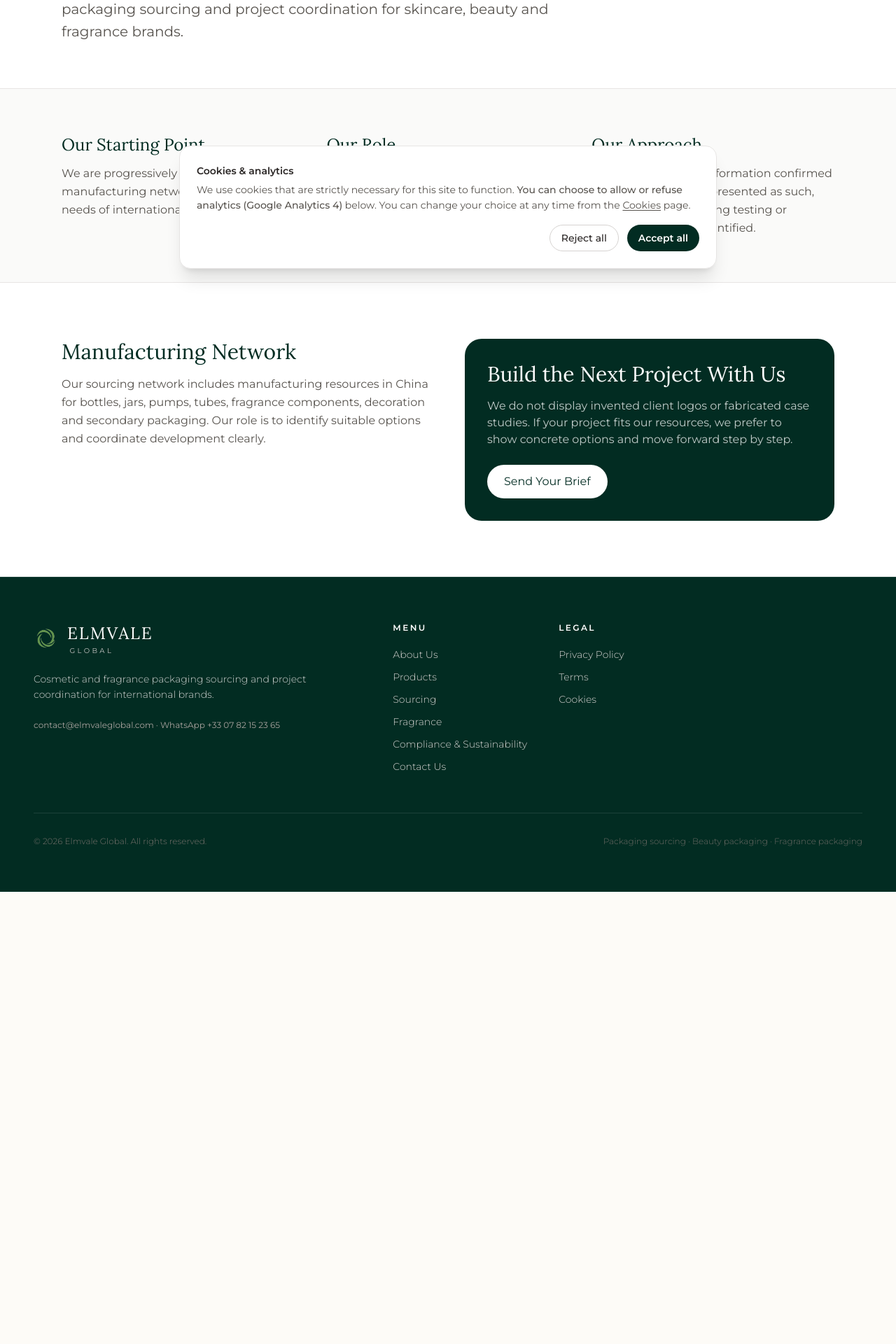
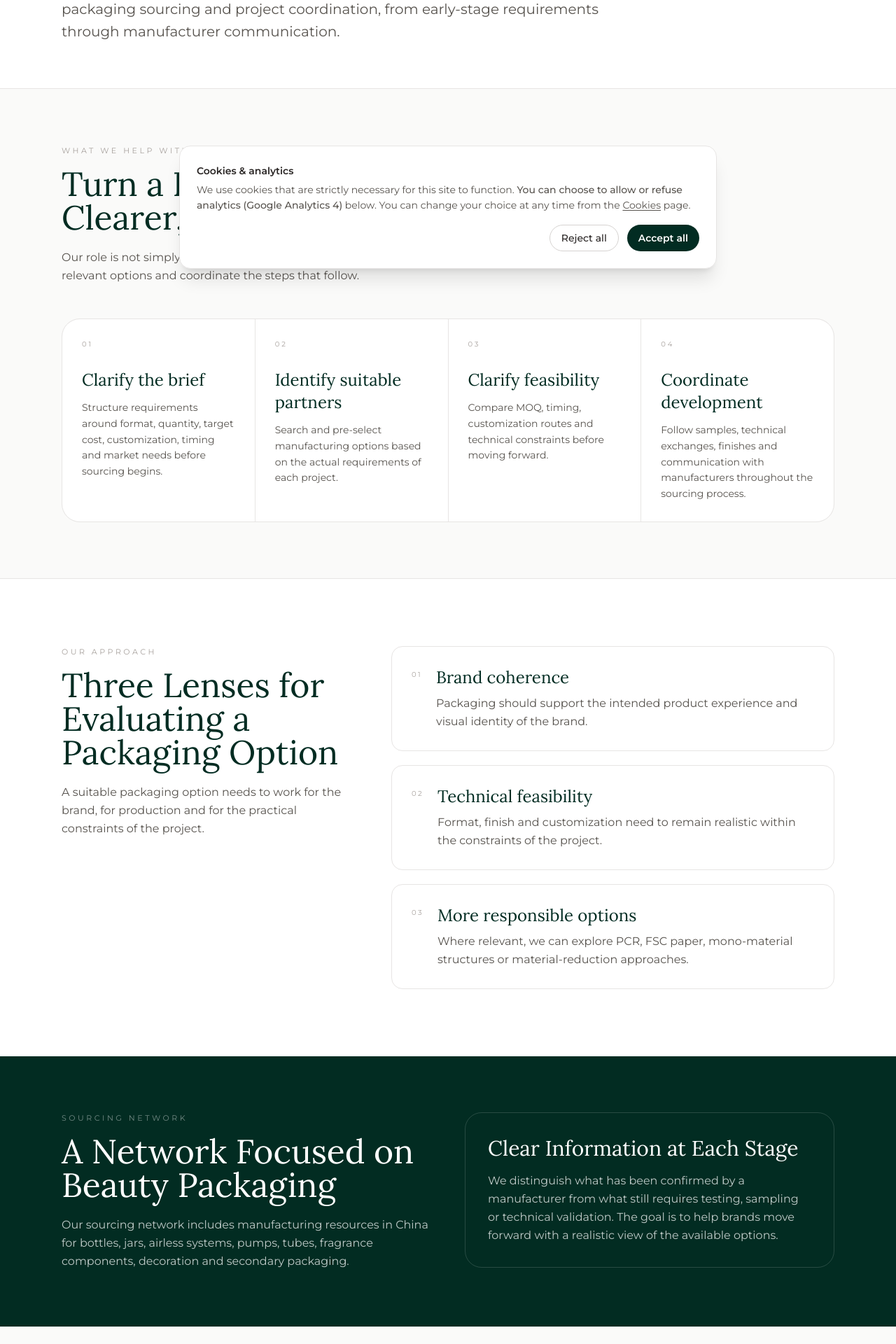
Before and after one commit to cathy6140/-Elmvale-Global-.github.io, a React (Vite) app: page /about in a window 1280 px wide. Shown: the part 400-2320 px from the top of the page at 70% size. Before the commit the page ends 1674 px from the top, so only its background shows below. Built offline with nearby package versions, Linux system fonts and the light colour scheme.

Commit message:
Align about page with Elmvale positioning (#37)

```diff
--- a/src/pages/About.tsx
+++ b/src/pages/About.tsx
@@ -11,72 +11,152 @@
     setSeoMeta(
       fr ? "À propos | Elmvale Global" : "About Elmvale Global | Packaging Sourcing",
       fr
-        ? "Elmvale Global est un projet de sourcing dédié au packaging cosmétique et parfum pour les marques internationales."
-        : "Elmvale Global is a packaging sourcing project for international beauty and fragrance brands."
+        ? "Elmvale Global accompagne les marques beauté et parfum dans la structuration, le sourcing et la coordination de leurs projets packaging."
+        : "Elmvale Global supports beauty and fragrance brands with structured packaging sourcing and project coordination."
     );
   }, [fr]);
+
+  const supportItems = fr
+    ? [
+        ["Structurer le brief", "Clarifier le format, la quantité, le coût cible, la personnalisation, le calendrier et les exigences du marché avant de lancer le sourcing."],
+        ["Identifier les bons partenaires", "Rechercher et présélectionner les options fabricants les plus pertinentes selon les besoins réels du projet."],
+        ["Clarifier la faisabilité", "Comparer MOQ, délais, personnalisation et contraintes techniques pour avancer avec une vision plus claire."],
+        ["Coordonner le développement", "Suivre les échantillons, les échanges techniques, les finitions et la communication avec les fabricants."],
+      ]
+    : [
+        ["Clarify the brief", "Structure requirements around format, quantity, target cost, customization, timing and market needs before sourcing begins."],
+        ["Identify suitable partners", "Search and pre-select manufacturing options based on the actual requirements of each project."],
+        ["Clarify feasibility", "Compare MOQ, timing, customization routes and technical constraints before moving forward."],
+        ["Coordinate development", "Follow samples, technical exchanges, finishes and communication with manufacturers throughout the sourcing process."],
+      ];
+
+  const lenses = fr
+    ? [
+        ["Cohérence de marque", "Le packaging doit soutenir l’expérience produit et l’identité visuelle de la marque."],
+        ["Faisabilité technique", "Le format, les finitions et la personnalisation doivent rester réalistes au regard des contraintes du projet."],
+        ["Options plus responsables", "Lorsque cela est pertinent, nous pouvons explorer PCR, papier FSC, mono-matériau ou réduction matière."],
+      ]
+    : [
+        ["Brand coherence", "Packaging should support the intended product experience and visual identity of the brand."],
+        ["Technical feasibility", "Format, finish and customization need to remain realistic within the constraints of the project."],
+        ["More responsible options", "Where relevant, we can explore PCR, FSC paper, mono-material structures or material-reduction approaches."],
+      ];
 
   return (
     <div className="bg-white">
       <section className="max-w-6xl mx-auto px-6 pt-28 pb-16">
         <p className="uppercase text-xs tracking-[0.3em] text-stone-400 mb-4">{fr ? "À PROPOS" : "ABOUT"}</p>
         <h1 className="font-serif text-5xl md:text-6xl text-brand-dark mb-6">
-          {fr ? "Un projet de sourcing construit autour du packaging beauté" : "A Sourcing Project Built Around Beauty Packaging"}
+          {fr ? "Un accompagnement structuré pour vos projets packaging" : "A More Structured Approach to Packaging Sourcing"}
         </h1>
         <p className="text-xl text-stone-600 max-w-3xl leading-relaxed">
           {fr
-            ? "Elmvale Global est actuellement un projet entrepreneurial en développement, dédié au sourcing et à la coordination de packaging pour les marques skincare, beauté et parfum."
-            : "Elmvale Global is currently an early-stage sourcing venture focused on packaging sourcing and project coordination for skincare, beauty and fragrance brands."}
+            ? "Elmvale Global accompagne les marques beauté et parfum dans la structuration, le sourcing et la coordination de leurs projets packaging, depuis la réflexion initiale jusqu’aux échanges avec les fabricants."
+            : "Elmvale Global supports beauty and fragrance brands with structured packaging sourcing and project coordination, from early-stage requirements through manufacturer communication."}
         </p>
       </section>
 
       <section className="bg-stone-50 border-y border-stone-200">
-        <div className="max-w-6xl mx-auto px-6 py-16 grid md:grid-cols-3 gap-8">
-          <div>
-            <h2 className="font-serif text-2xl text-brand-dark mb-3">{fr ? "Notre point de départ" : "Our Starting Point"}</h2>
+        <div className="max-w-6xl mx-auto px-6 py-20">
+          <div className="max-w-3xl mb-12">
+            <p className="uppercase text-[11px] tracking-[0.32em] text-stone-400 mb-4">
+              {fr ? "NOTRE RÔLE" : "WHAT WE HELP WITH"}
+            </p>
+            <h2 className="font-serif text-4xl md:text-5xl text-brand-dark mb-5">
+              {fr ? "Transformer une direction packaging en brief plus clair et exploitable" : "Turn a Packaging Direction into a Clearer, Actionable Brief"}
+            </h2>
             <p className="text-stone-600 leading-relaxed">
               {fr
-                ? "Nous développons progressivement un réseau de fabricants de packaging adapté aux besoins des marques internationales."
-                : "We are progressively building a packaging manufacturing network suited to the needs of international beauty brands."}
+                ? "Notre rôle n’est pas seulement de montrer des produits. Nous aidons à clarifier les besoins en amont, à présélectionner les options pertinentes et à coordonner les étapes qui suivent."
+                : "Our role is not simply to present products. We help clarify requirements early, pre-select relevant options and coordinate the steps that follow."}
             </p>
           </div>
+
+          <div className="grid md:grid-cols-2 lg:grid-cols-4 gap-px overflow-hidden rounded-[26px] border border-stone-200 bg-stone-200">
+            {supportItems.map(([title, desc], index) => (
+              <div key={title} className="bg-white p-7 min-h-[245px]">
+                <div className="text-[10px] tracking-[0.28em] text-stone-400 mb-7">0{index + 1}</div>
+                <h3 className="font-serif text-2xl text-brand-dark mb-3">{title}</h3>
+                <p className="text-sm text-stone-600 leading-relaxed">{desc}</p>
+              </div>
+            ))}
+          </div>
+        </div>
+      </section>
+
+      <section className="max-w-6xl mx-auto px-6 py-24">
+        <div className="grid lg:grid-cols-[0.9fr_1.4fr] gap-12 lg:gap-16 items-start">
           <div>
-            <h2 className="font-serif text-2xl text-brand-dark mb-3">{fr ? "Notre rôle" : "Our Role"}</h2>
+            <p className="uppercase text-[11px] tracking-[0.32em] text-stone-400 mb-4">
+              {fr ? "NOTRE APPROCHE" : "OUR APPROACH"}
+            </p>
+            <h2 className="font-serif text-4xl md:text-5xl text-brand-dark mb-5">
+              {fr ? "Trois critères pour évaluer une option packaging" : "Three Lenses for Evaluating a Packaging Option"}
+            </h2>
             <p className="text-stone-600 leading-relaxed">
               {fr
-                ? "Aider le client à clarifier son besoin, rechercher des options, comparer les solutions et coordonner les échanges avec les fabricants."
-                : "Help clients clarify requirements, source options, compare solutions and coordinate communication with manufacturers."}
+                ? "Une bonne option packaging doit fonctionner à la fois pour la marque, pour la production et pour les contraintes réelles du projet."
+                : "A suitable packaging option needs to work for the brand, for production and for the practical constraints of the project."}
             </p>
           </div>
+
+          <div className="space-y-5">
+            {lenses.map(([title, desc], index) => (
+              <div key={title} className="border border-stone-200 rounded-2xl p-6 md:p-7">
+                <div className="flex gap-5">
+                  <span className="text-[10px] tracking-[0.24em] text-stone-400 pt-1">0{index + 1}</span>
+                  <div>
+                    <h3 className="font-serif text-2xl text-brand-dark mb-2">{title}</h3>
+                    <p className="text-stone-600 leading-relaxed">{desc}</p>
+                  </div>
+                </div>
+              </div>
+            ))}
+          </div>
+        </div>
+      </section>
+
+      <section className="bg-brand-dark text-white">
+        <div className="max-w-6xl mx-auto px-6 py-20 grid lg:grid-cols-2 gap-12 items-start">
           <div>
-            <h2 className="font-serif text-2xl text-brand-dark mb-3">{fr ? "Notre approche" : "Our Approach"}</h2>
-            <p className="text-stone-600 leading-relaxed">
+            <p className="uppercase text-[11px] tracking-[0.32em] text-white/45 mb-4">
+              {fr ? "RÉSEAU DE SOURCING" : "SOURCING NETWORK"}
+            </p>
+            <h2 className="font-serif text-4xl md:text-5xl mb-5">
+              {fr ? "Un réseau orienté packaging beauté" : "A Network Focused on Beauty Packaging"}
+            </h2>
+            <p className="text-white/75 leading-relaxed">
               {fr
-                ? "Privilégier la transparence : ce qui est confirmé par le fabricant est présenté comme tel, et ce qui nécessite un test ou une validation est clairement indiqué."
-                : "Work transparently: information confirmed by a manufacturer is presented as such, while anything requiring testing or validation is clearly identified."}
+                ? "Notre réseau de sourcing comprend des ressources fabricants en Chine pour les flacons, pots, airless, pompes, tubes, composants parfum, décorations et packaging secondaire."
+                : "Our sourcing network includes manufacturing resources in China for bottles, jars, airless systems, pumps, tubes, fragrance components, decoration and secondary packaging."}
+            </p>
+          </div>
+          <div className="border border-white/15 rounded-3xl p-8">
+            <h3 className="font-serif text-3xl mb-4">{fr ? "Une information claire à chaque étape" : "Clear Information at Each Stage"}</h3>
+            <p className="text-white/75 leading-relaxed">
+              {fr
+                ? "Nous distinguons ce qui est confirmé par le fabricant de ce qui nécessite encore un test, un échantillon ou une validation technique. L’objectif est d’aider la marque à avancer avec une vision réaliste des options disponibles."
+                : "We distinguish what has been confirmed by a manufacturer from what still requires testing, sampling or technical validation. The goal is to help brands move forward with a realistic view of the available options."}
             </p>
           </div>
         </div>
       </section>
 
-      <section className="max-w-6xl mx-auto px-6 py-20 grid lg:grid-cols-2 gap-12">
-        <div>
-          <h2 className="font-serif text-3xl text-brand-dark mb-4">{fr ? "Réseau de fabrication" : "Manufacturing Network"}</h2>
-          <p className="text-stone-600 leading-relaxed">
+      <section className="bg-stone-50 border-t border-stone-200">
+        <div className="max-w-5xl mx-auto px-6 py-20 text-center">
+          <p className="uppercase text-[10px] tracking-[0.3em] text-stone-400 mb-5">
+            {fr ? "VOTRE PROJET" : "YOUR PROJECT"}
+          </p>
+          <h2 className="font-serif text-3xl md:text-5xl text-brand-dark mb-5">
+            {fr ? "Vous avez déjà une référence ou vous définissez encore la direction ?" : "Already Have a Reference, or Still Defining the Direction?"}
+          </h2>
+          <p className="text-stone-600 max-w-2xl mx-auto mb-8 leading-relaxed">
             {fr
-              ? "Notre réseau s’appuie notamment sur des ressources fabricants en Chine pour les flacons, pots, pompes, tubes, composants parfum, décorations et packaging secondaire. Notre rôle est d’identifier les options adaptées au projet et de coordonner le développement avec clarté."
-              : "Our sourcing network includes manufacturing resources in China for bottles, jars, pumps, tubes, fragrance components, decoration and secondary packaging. Our role is to identify suitable options and coordinate development clearly."}
+              ? "Partagez votre besoin, votre quantité cible ou une simple référence visuelle. Nous vous aiderons à identifier les options pertinentes à explorer."
+              : "Share your requirements, target quantity or simply a visual reference. We will help identify the options worth exploring."}
           </p>
-        </div>
-        <div className="bg-brand-dark text-white rounded-3xl p-8">
-          <h2 className="font-serif text-3xl mb-4">{fr ? "Construisons le premier projet ensemble" : "Build the Next Project With Us"}</h2>
-          <p className="text-white/75 mb-6">
-            {fr
-              ? "Nous n’affichons pas de faux logos clients ni de faux cas d’étude. Si votre projet correspond à nos ressources, nous préférons vous montrer des options concrètes et avancer étape par étape."
-              : "We do not display invented client logos or fabricated case studies. If your project fits our resources, we prefer to show concrete options and move forward step by step."}
-          </p>
-          <Link to="/contact" className="inline-block bg-white text-brand-dark px-6 py-3 rounded-full">
-            {fr ? "Envoyer votre brief" : "Send Your Brief"}
+          <Link to="/contact" className="inline-block bg-brand-dark text-white px-8 py-3.5 rounded-full">
+            {fr ? "Partager votre besoin" : "Share Your Requirements"}
           </Link>
         </div>
       </section>
```
